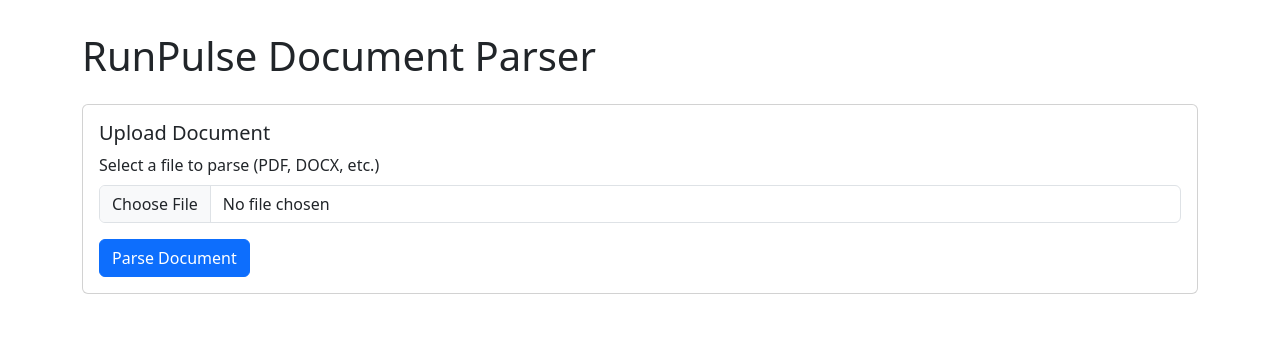
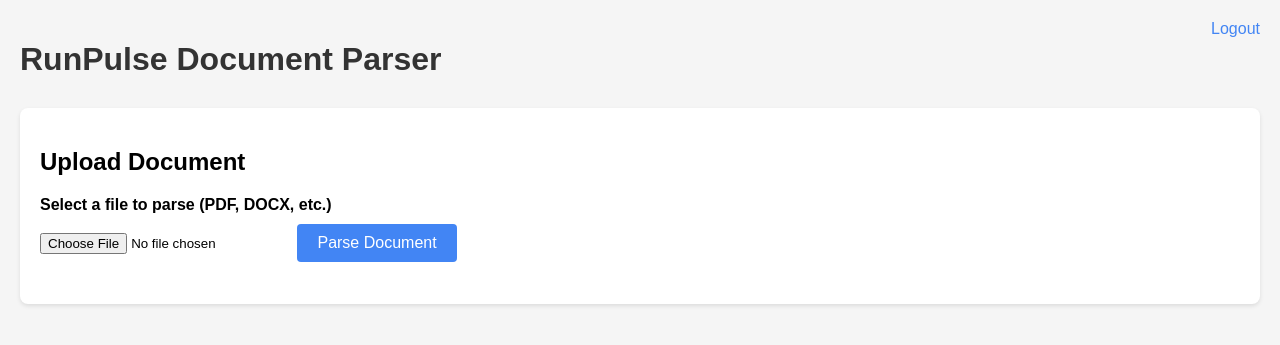
Before and after one commit to ixd574/runpulse-app, a Flask app: page / in a window 1280 px wide. Shown: the top 345 px of the page. Run offline with Flask 3, Linux system fonts and the light colour scheme; the visitor is signed in with stand-in values (Sample User, id 1); some libraries are stand-ins or nearby versions.

Commit message:
Update index.html

````diff
--- a/templates/index.html
+++ b/templates/index.html
@@ -4,184 +4,367 @@
     <meta charset="UTF-8">
     <meta name="viewport" content="width=device-width, initial-scale=1.0">
     <title>RunPulse Document Parser</title>
-    <link href="https://cdn.jsdelivr.net/npm/bootstrap@5.3.0-alpha1/dist/css/bootstrap.min.css" rel="stylesheet">
     <style>
         body {
-            padding-top: 2rem;
-            padding-bottom: 2rem;
+            font-family: Arial, sans-serif;
+            margin: 0;
+            padding: 20px;
+            background-color: #f5f5f5;
         }
-        .result-container {
+        h1 {
+            color: #333;
+            margin-bottom: 30px;
+        }
+        .container {
+            background-color: #fff;
+            border-radius: 8px;
+            padding: 20px;
+            margin-bottom: 20px;
+            box-shadow: 0 2px 4px rgba(0,0,0,0.1);
+        }
+        .file-upload {
+            margin-bottom: 20px;
+        }
+        .file-upload label {
+            display: block;
+            font-weight: bold;
+            margin-bottom: 10px;
+        }
+        .file-upload input[type="file"] {
+            margin-bottom: 10px;
+        }
+        .btn {
+            background-color: #4285f4;
+            color: white;
+            border: none;
+            padding: 10px 20px;
+            border-radius: 4px;
+            cursor: pointer;
+            font-size: 16px;
+        }
+        .btn:hover {
+            background-color: #3367d6;
+        }
+        .results {
             display: flex;
-            min-height: 500px;
-            margin-top: 2rem;
+            gap: 20px;
         }
-        .result-panel {
+        .json-output, .formatted-output {
             flex: 1;
-            padding: 1rem;
-            border: 1px solid #dee2e6;
-            border-radius: 0.25rem;
+            background-color: #fff;
+            border-radius: 8px;
+            padding: 20px;
+            box-shadow: 0 2px 4px rgba(0,0,0,0.1);
             overflow: auto;
-            max-height: 80vh;
+            max-height: 800px;
         }
-        .raw-json {
-            background-color: #f8f9fa;
+        .json-output {
             font-family: monospace;
             white-space: pre-wrap;
+            background-color: #f8f9fa;
         }
-        .formatted-view {
-            background-color: white;
-        }
-        .divider {
-            width: 1px;
-            background-color: #dee2e6;
-            margin: 0 1rem;
+        .formatted-output h2 {
+            margin-top: 0;
+            color: #333;
         }
         .loading {
             display: none;
             text-align: center;
-            margin-top: 2rem;
+            margin: 20px 0;
+        }
+        .chunking-section {
+            margin-top: 30px;
+        }
+        .chunk {
+            background-color: #f8f9fa;
+            padding: 10px;
+            border-radius: 4px;
+            margin-bottom: 10px;
+            border-left: 3px solid #4285f4;
+        }
+        table {
+            border-collapse: collapse;
+            width: 100%;
+            margin: 15px 0;
+        }
+        th, td {
+            border: 1px solid #ddd;
+            padding: 8px;
+            text-align: left;
+        }
+        th {
+            background-color: #f2f2f2;
+        }
+        pre {
+            background-color: #f8f9fa;
+            padding: 10px;
+            border-radius: 4px;
+            overflow-x: auto;
+        }
+        code {
+            font-family: monospace;
+        }
+        hr {
+            border: 0;
+            height: 1px;
+            background-color: #ddd;
+            margin: 20px 0;
+        }
+        .logout {
+            position: absolute;
+            top: 20px;
+            right: 20px;
+        }
+        .logout a {
+            color: #4285f4;
+            text-decoration: none;
+        }
+        .logout a:hover {
+            text-decoration: underline;
         }
     </style>
 </head>
 <body>
+    <div class="logout">
+        <a href="/logout">Logout</a>
+    </div>
+    <h1>RunPulse Document Parser</h1>
+
     <div class="container">
-        <h1 class="mb-4">RunPulse Document Parser</h1>
-
-        <div class="card">
-            <div class="card-body">
-                <h5 class="card-title">Upload Document</h5>
-                <form id="upload-form" enctype="multipart/form-data">
-                    <div class="mb-3">
-                        <label for="file" class="form-label">Select a file to parse (PDF, DOCX, etc.)</label>
-                        <input type="file" class="form-control" id="file" name="file" required>
-                    </div>
-                    <button type="submit" class="btn btn-primary">Parse Document</button>
-                </form>
-            </div>
+        <div class="file-upload">
+            <h2>Upload Document</h2>
+            <label for="file">Select a file to parse (PDF, DOCX, etc.)</label>
+            <input type="file" id="file" name="file">
+            <button class="btn" id="parseBtn">Parse Document</button>
         </div>
 
-        <div id="loading" class="loading">
-            <div class="spinner-border text-primary" role="status">
-                <span class="visually-hidden">Loading...</span>
-            </div>
-            <p class="mt-2">Processing your document, please wait...</p>
-        </div>
-
-        <div id="result-container" class="result-container" style="display: none;">
-            <div id="raw-json" class="result-panel raw-json"></div>
-            <div class="divider"></div>
-            <div id="formatted-view" class="result-panel formatted-view"></div>
+        <div class="loading" id="loading">
+            <p>Processing document, please wait...</p>
         </div>
     </div>
 
-    <script src="https://cdn.jsdelivr.net/npm/bootstrap@5.3.0-alpha1/dist/js/bootstrap.bundle.min.js"></script>
-    <script src="https://cdn.jsdelivr.net/npm/marked/marked.min.js"></script>
+    <div class="results" id="results" style="display: none;">
+        <div class="json-output" id="jsonOutput"></div>
+        <div class="formatted-output" id="formattedOutput"></div>
+    </div>
+
     <script>
-        document.getElementById('upload-form').addEventListener('submit', async function(e) {
-            e.preventDefault();
-
+        document.getElementById('parseBtn').addEventListener('click', function() {
             const fileInput = document.getElementById('file');
-            if (!fileInput.files.length) {
-                alert('Please select a file to upload');
+            if (fileInput.files.length === 0) {
+                alert('Please select a file to parse');
                 return;
             }
 
+            const file = fileInput.files[0];
             const formData = new FormData();
-            formData.append('file', fileInput.files[0]);
+            formData.append('file', file);
 
             // Show loading indicator
             document.getElementById('loading').style.display = 'block';
-            document.getElementById('result-container').style.display = 'none';
+            document.getElementById('results').style.display = 'none';
 
-            try {
-                const response = await fetch('/parse', {
-                    method: 'POST',
-                    body: formData
-                });
+            fetch('/parse', {
+                method: 'POST',
+                body: formData
+            })
+            .then(response => response.json())
+            .then(data => {
+                // Hide loading indicator
+                document.getElementById('loading').style.display = 'none';
 
-                if (!response.ok) {
-                    throw new Error(`HTTP error! status: ${response.status}`);
-                }
-
-                const data = await response.json();
+                // Display the results
+                document.getElementById('results').style.display = 'flex';
 
                 // Display raw JSON
-                const rawJsonElement = document.getElementById('raw-json');
-                rawJsonElement.textContent = JSON.stringify(data, null, 2);
+                document.getElementById('jsonOutput').textContent = JSON.stringify(data, null, 2);
 
-                // Display formatted view
-                const formattedViewElement = document.getElementById('formatted-view');
-
-                let formattedContent = '<h2>Document Content</h2>';
+                // Format and display the content
+                const formattedOutput = document.getElementById('formattedOutput');
+                formattedOutput.innerHTML = '<h2>Document Content</h2>';
 
                 // Add markdown content if available
                 if (data.markdown) {
-                    formattedContent += '<div class="markdown-content">';
-                    formattedContent += marked.parse(data.markdown);
-                    formattedContent += '</div>';
+                    formattedOutput.innerHTML += renderMarkdown(data.markdown);
                 }
 
-                // Add chunking information if available
+                // Add chunking results if available
                 if (data.chunking) {
-                    formattedContent += '<h3>Chunking Results</h3>';
+                    formattedOutput.innerHTML += '<h2>Chunking Results</h2>';
 
+                    // Add semantic chunks
                     if (data.chunking.semantic && data.chunking.semantic.length > 0) {
-                        formattedContent += '<h4>Semantic Chunks</h4><ul>';
+                        formattedOutput.innerHTML += '<h3>Semantic Chunks</h3>';
                         data.chunking.semantic.forEach(chunk => {
-                            formattedContent += `<li><strong>Chunk ${chunk.chunk_number}</strong>: ${chunk.content}</li>`;
+                            formattedOutput.innerHTML += `
+                                <div class="chunk">
+                                    <strong>Chunk ${chunk.chunk_number}:</strong> ${chunk.content}
+                                </div>
+                            `;
                         });
-                        formattedContent += '</ul>';
                     }
 
+                    // Add recursive chunks
                     if (data.chunking.recursive && data.chunking.recursive.length > 0) {
-                        formattedContent += '<h4>Recursive Chunks</h4><ul>';
+                        formattedOutput.innerHTML += '<h3>Recursive Chunks</h3>';
                         data.chunking.recursive.forEach(chunk => {
-                            formattedContent += `<li><strong>Chunk ${chunk.chunk_number}</strong>: ${chunk.content}</li>`;
+                            formattedOutput.innerHTML += `
+                                <div class="chunk">
+                                    <strong>Chunk ${chunk.chunk_number}:</strong> ${chunk.content}
+                                </div>
+                            `;
                         });
-                        formattedContent += '</ul>';
+                    }
+
+                    // Add page chunks if available
+                    if (data.chunking.page && data.chunking.page.length > 0) {
+                        formattedOutput.innerHTML += '<h3>Page Chunks</h3>';
+                        data.chunking.page.forEach(chunk => {
+                            formattedOutput.innerHTML += `
+                                <div class="chunk">
+                                    <strong>Page ${chunk.chunk_number}:</strong> ${chunk.content}
+                                </div>
+                            `;
+                        });
+                    }
+
+                    // Add header chunks if available
+                    if (data.chunking.header && data.chunking.header.length > 0) {
+                        formattedOutput.innerHTML += '<h3>Header Chunks</h3>';
+                        data.chunking.header.forEach(chunk => {
+                            formattedOutput.innerHTML += `
+                                <div class="chunk">
+                                    <strong>Header ${chunk.chunk_number}:</strong> ${chunk.content}
+                                </div>
+                            `;
+                        });
                     }
                 }
 
                 // Add schema-json if available
                 if (data['schema-json']) {
-                    formattedContent += '<h3>Extracted Schema</h3>';
-                    formattedContent += '<div class="schema-json">';
-                    formattedContent += '<pre>' + JSON.stringify(data['schema-json'], null, 2) + '</pre>';
-                    formattedContent += '</div>';
+                    formattedOutput.innerHTML += '<h2>Extracted Schema</h2>';
+                    formattedOutput.innerHTML += `<pre><code>${JSON.stringify(data['schema-json'], null, 2)}</code></pre>`;
                 }
 
                 // Add tables if available
                 if (data.tables && data.tables.length > 0) {
-                    formattedContent += '<h3>Extracted Tables</h3>';
-                    data.tables.forEach(table => {
-                        formattedContent += `<h4>Table ${table.table_id}</h4>`;
-                        formattedContent += '<div class="table-content">';
-                        formattedContent += marked.parse(table.content);
-                        formattedContent += '</div>';
+                    formattedOutput.innerHTML += '<h2>Extracted Tables</h2>';
+                    data.tables.forEach((table, index) => {
+                        formattedOutput.innerHTML += `<h3>Table ${index + 1}</h3>`;
+                        formattedOutput.innerHTML += renderMarkdown(table.content);
                     });
                 }
 
                 // Add plan info if available
                 if (data['plan-info']) {
-                    formattedContent += '<h3>Plan Information</h3>';
-                    formattedContent += '<div class="plan-info">';
-                    formattedContent += `<p>Pages used: ${data['plan-info'].pages_used}</p>`;
-                    formattedContent += `<p>Tier: ${data['plan-info'].tier}</p>`;
-                    formattedContent += '</div>';
+                    formattedOutput.innerHTML += '<h2>Plan Information</h2>';
+                    formattedOutput.innerHTML += `<pre><code>${JSON.stringify(data['plan-info'], null, 2)}</code></pre>`;
                 }
-
-                formattedViewElement.innerHTML = formattedContent;
-
-                // Show results
-                document.getElementById('result-container').style.display = 'flex';
-            } catch (error) {
-                console.error('Error:', error);
-                alert('An error occurred while processing the document. Please try again.');
-            } finally {
+            })
+            .catch(error => {
                 // Hide loading indicator
                 document.getElementById('loading').style.display = 'none';
-            }
+                alert('Error parsing document: ' + error);
+            });
         });
+
+        // Simple markdown renderer
+        function renderMarkdown(markdown) {
+            if (!markdown) return '';
+
+            // Handle headings
+            let html = markdown
+                .replace(/^# (.*$)/gm, '<h1>$1</h1>')
+                .replace(/^## (.*$)/gm, '<h2>$1</h2>')
+                .replace(/^### (.*$)/gm, '<h3>$1</h3>')
+                .replace(/^#### (.*$)/gm, '<h4>$1</h4>')
+                .replace(/^##### (.*$)/gm, '<h5>$1</h5>')
+                .replace(/^###### (.*$)/gm, '<h6>$1</h6>');
+
+            // Handle bold
+            html = html.replace(/\*\*(.*?)\*\*/g, '<strong>$1</strong>');
+
+            // Handle italic
+            html = html.replace(/\*(.*?)\*/g, '<em>$1</em>');
+
+            // Handle links
+            html = html.replace(/\[(.*?)\]\((.*?)\)/g, '<a href="$2">$1</a>');
+
+            // Handle code blocks
+            html = html.replace(/```([\s\S]*?)```/g, '<pre><code>$1</code></pre>');
+
+            // Handle inline code
+            html = html.replace(/`(.*?)`/g, '<code>$1</code>');
+
+            // Handle horizontal rules
+            html = html.replace(/^\-\-\-$/gm, '<hr>');
+
+            // Handle unordered lists
+            html = html.replace(/^\- (.*$)/gm, '<ul><li>$1</li></ul>');
+            html = html.replace(/<\/ul><ul>/g, '');
+
+            // Handle ordered lists
+            html = html.replace(/^\d+\. (.*$)/gm, '<ol><li>$1</li></ol>');
+            html = html.replace(/<\/ol><ol>/g, '');
+
+            // Handle paragraphs
+            html = html.replace(/^(?!<[h|u|o|p|b])(.*$)/gm, '<p>$1</p>');
+            html = html.replace(/<p><\/p>/g, '');
+
+            // Handle line breaks
+            html = html.replace(/\n/g, '<br>');
+
+            // Handle tables (preserve as is)
+            html = html.replace(/\|.*\|/g, function(match) {
+                return match;
+            });
+
+            // Process tables
+            html = processMarkdownTables(html);
+
+            return html;
+        }
+
+        // Process markdown tables
+        function processMarkdownTables(html) {
+            // Find table rows
+            const tableRegex = /(\|.*\|(\r?\n|\r))+/g;
+            return html.replace(tableRegex, function(match) {
+                // Split into rows
+                const rows = match.split(/\r?\n|\r/).filter(row => row.trim().length > 0);
+                if (rows.length < 2) return match;
+
+                let tableHtml = '<table>';
+
+                // Process each row
+                rows.forEach((row, rowIndex) => {
+                    // Clean up the row
+                    const cells = row.split('|').filter(cell => cell.trim().length > 0 || cell === ' ');
+
+                    if (rowIndex === 0) {
+                        // Header row
+                        tableHtml += '<thead><tr>';
+                        cells.forEach(cell => {
+                            tableHtml += `<th>${cell.trim()}</th>`;
+                        });
+                        tableHtml += '</tr></thead><tbody>';
+                    } else if (rowIndex === 1 && row.includes('-')) {
+                        // Separator row, skip it
+                    } else {
+                        // Data row
+                        tableHtml += '<tr>';
+                        cells.forEach(cell => {
+                            tableHtml += `<td>${cell.trim()}</td>`;
+                        });
+                        tableHtml += '</tr>';
+                    }
+                });
+
+                tableHtml += '</tbody></table>';
+                return tableHtml;
+            });
+        }
     </script>
 </body>
 </html>
````
